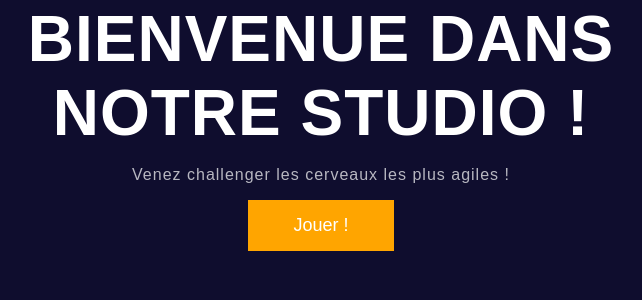
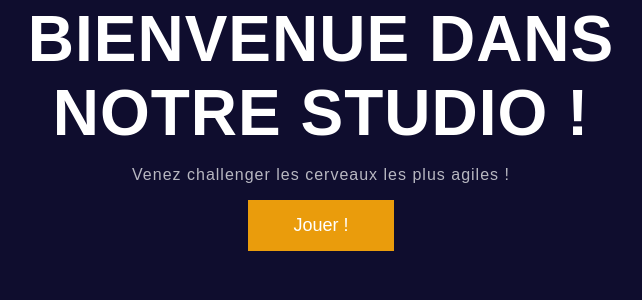
Before and after one commit to raphaelglt/memory, a PHP site: page / in a window 1280 px wide. Shown: the part 274-574 px from the top of the page, without its empty margins (319-961 px from the left). Run offline with PHP 8.4, Linux system fonts and the light colour scheme.

Commit message:
orange rgb

```diff
--- a/assets/css/index.css
+++ b/assets/css/index.css
@@ -73,7 +73,7 @@ a:link {
 }
 
 #buttongame{
-    background-color: orange;
+    background-color: rgb(234, 156, 12);
     color: white;
     font-family: 'Poppins', sans-serif;
     font-size: large;
```
